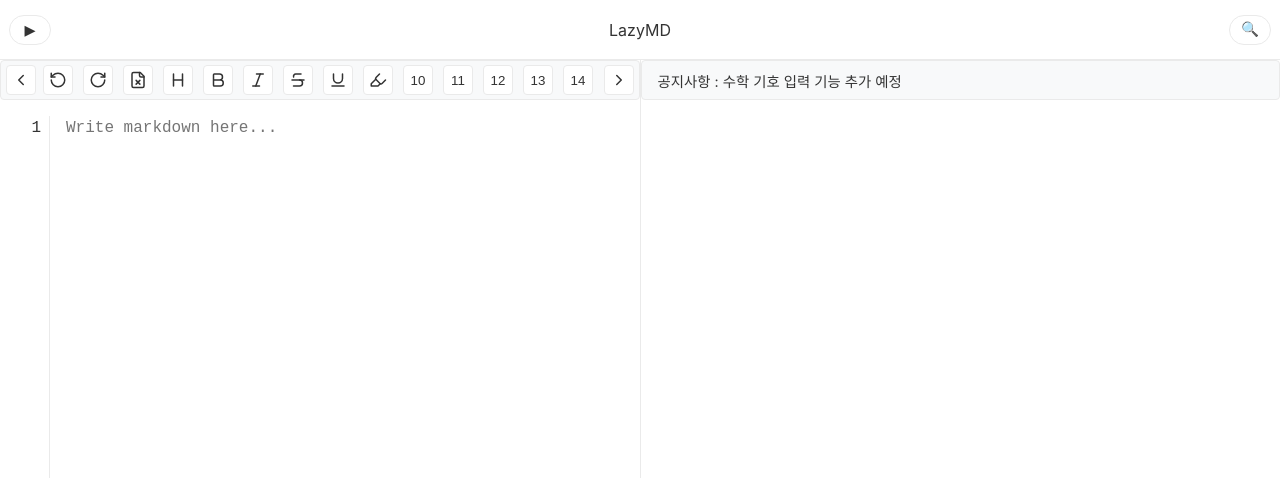
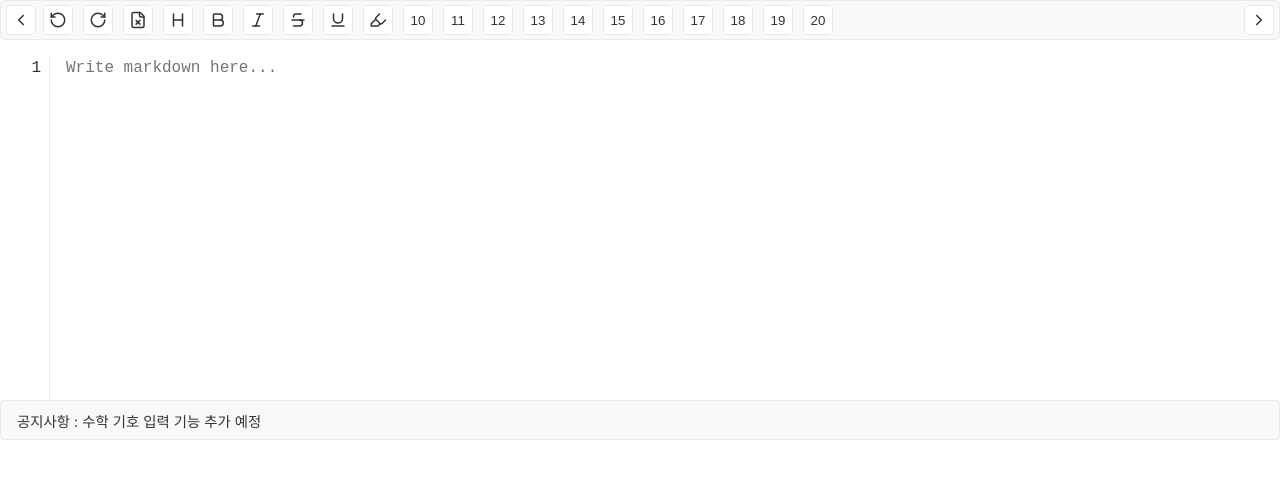
Before and after one commit to hyeongahah/lazymd, a Next.js app: page / in a window 1280 px wide. Shown: the top 478 px of the page. Built offline with nearby package versions, Linux system fonts and the light colour scheme.

Commit message:
불필요한 스크롤바 삭제

```diff
--- a/src/pages/page.module.css
+++ b/src/pages/page.module.css
@@ -67,24 +67,34 @@
 }
 
 .main {
+  display: flex;
+  flex-direction: column;
+  height: 100vh;
+  overflow: hidden;
+  position: fixed;
+  width: 100%;
+  top: 0;
+  left: 0;
+}
+
+.content {
+  display: flex;
   flex: 1;
-  display: flex;
   overflow: hidden;
 }
 
 .centerPage {
   flex: 1;
+  overflow: hidden;
   display: flex;
   flex-direction: column;
-  border-right: 1px solid var(--border-color);
-  min-width: 300px;
 }
 
 .rightPage {
   flex: 1;
+  overflow: hidden;
   display: flex;
   flex-direction: column;
-  min-width: 300px;
 }
 
 .editor,
```
